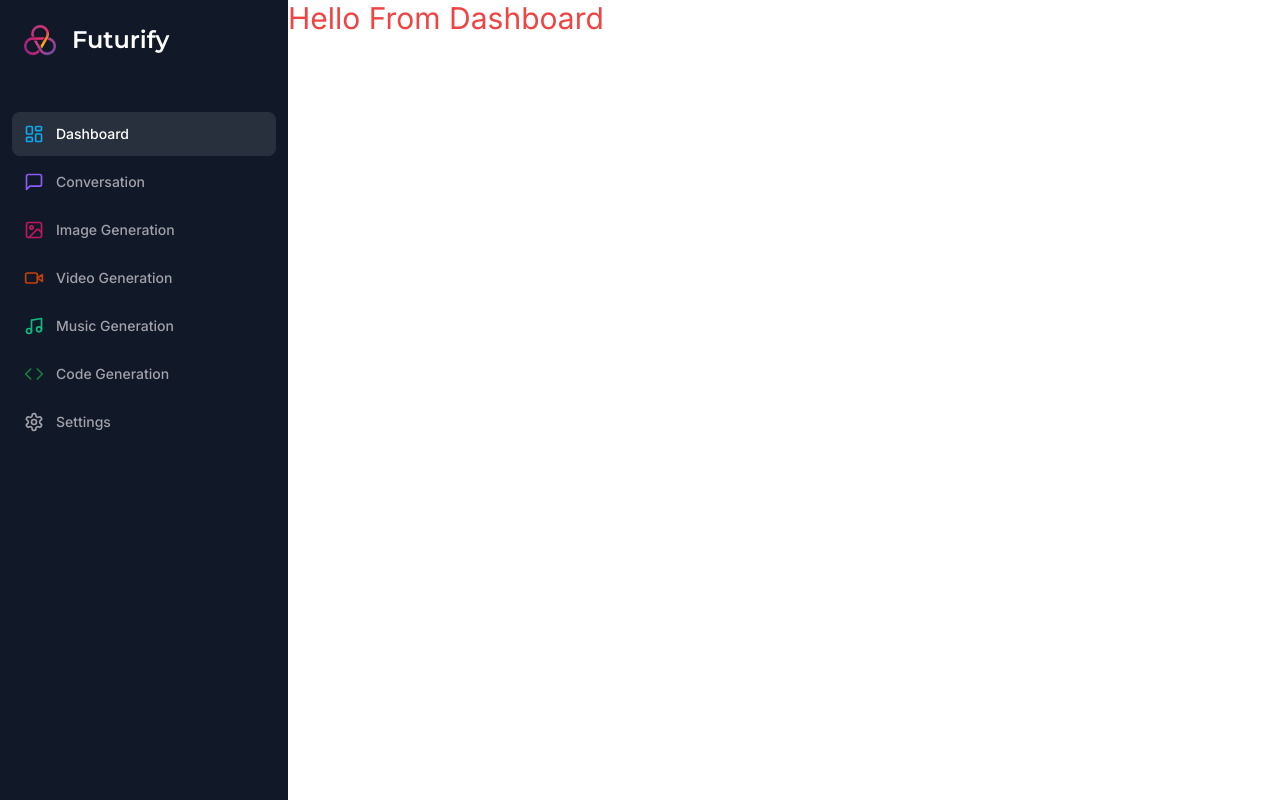
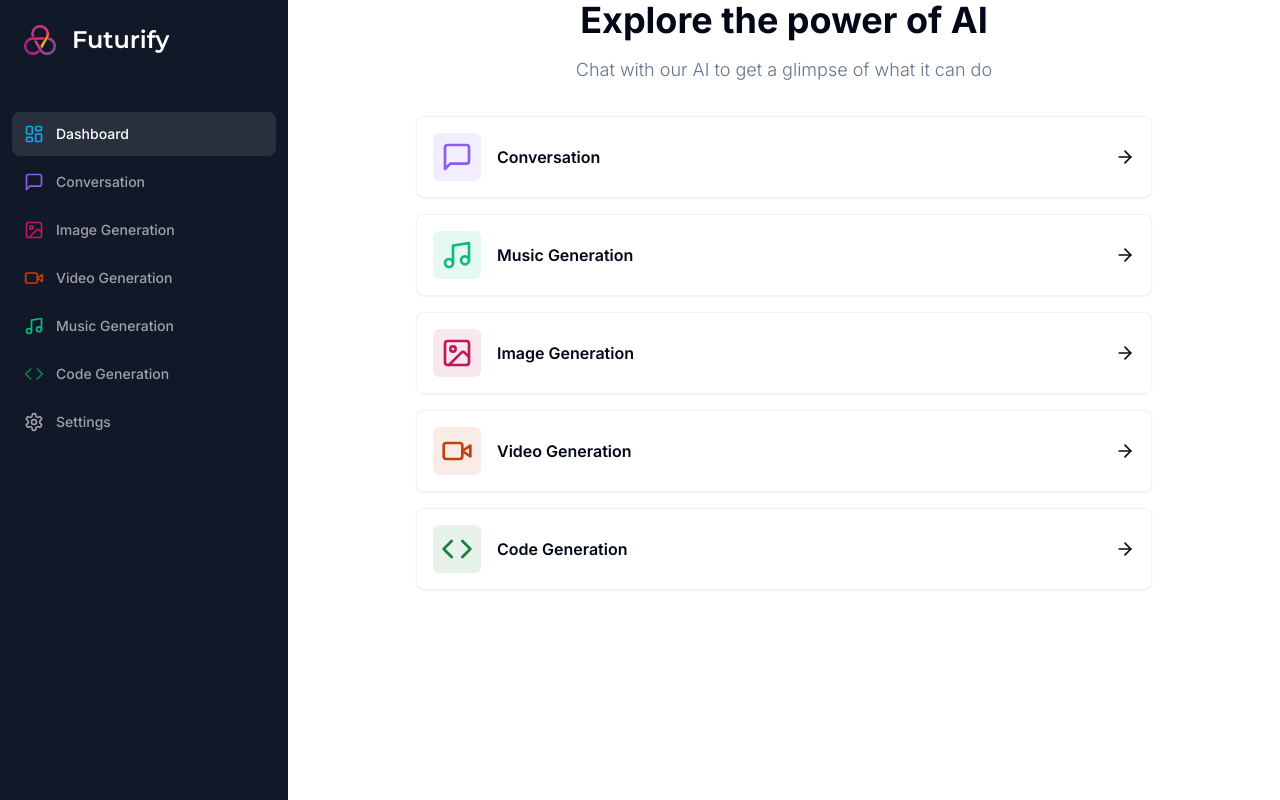
Before and after one commit to clevermiraz/futurify, a Next.js app: page /dashboard in a window 1280 px wide. Built offline with nearby package versions, Linux system fonts and the light colour scheme.

Commit message:
🚀 Dashboard Complete

```diff
--- a/app/(dashboard)/(routes)/dashboard/page.tsx
+++ b/app/(dashboard)/(routes)/dashboard/page.tsx
@@ -1,7 +1,94 @@
+"use client";
+
+import { useRouter } from "next/navigation";
+import { Card } from "@/components/ui/card";
+import { cn } from "@/lib/utils";
+import {
+    ArrowRight,
+    Code,
+    ImageIcon,
+    MessageSquare,
+    Music,
+    VideoIcon,
+} from "lucide-react";
+
+export const tools = [
+    {
+        label: "Conversation",
+        icon: MessageSquare,
+        href: "/conversation",
+        color: "text-violet-500",
+        bgColor: "bg-violet-500/10",
+    },
+    {
+        label: "Music Generation",
+        icon: Music,
+        href: "/music",
+        color: "text-emerald-500",
+        bgColor: "bg-emerald-500/10",
+    },
+    {
+        label: "Image Generation",
+        icon: ImageIcon,
+        color: "text-pink-700",
+        bgColor: "bg-pink-700/10",
+        href: "/image",
+    },
+    {
+        label: "Video Generation",
+        icon: VideoIcon,
+        color: "text-orange-700",
+        bgColor: "bg-orange-700/10",
+        href: "/video",
+    },
+    {
+        label: "Code Generation",
+        icon: Code,
+        color: "text-green-700",
+        bgColor: "bg-green-700/10",
+        href: "/code",
+    },
+];
+
 export default function DashboardPage() {
+    const router = useRouter();
+
     return (
         <>
-            <h1 className="text-3xl text-red-500">Hello From Dashboard</h1>
+            <div className="mb-8 space-y-4">
+                <h2 className="text-2xl md:text-4xl font-bold text-center">
+                    Explore the power of AI
+                </h2>
+
+                <p className="text-muted-foreground font-light text-sm md:text-lg text-center">
+                    Chat with our AI to get a glimpse of what it can do
+                </p>
+            </div>
+
+            <div className="px-4 md:px-20 lg:px-32 space-y-4">
+                {tools.map((tool) => (
+                    <Card
+                        onClick={() => router.push(tool.href)}
+                        key={tool.href}
+                        className="p-4 border-black/5 flex items-center justify-between hover:shadow-md transition cursor-pointer"
+                    >
+                        <div className="flex items-center gap-x-4">
+                            <div
+                                className={cn(
+                                    "p-2 w-fit rounded-md",
+                                    tool.bgColor
+                                )}
+                            >
+                                <tool.icon
+                                    className={cn("w-8 h-8", tool.color)}
+                                />
+                            </div>
+                            <div className="font-semibold">{tool.label}</div>
+                        </div>
+                        <ArrowRight className="w-5 h-5" />
+                    </Card>
+                ))}
+            </div>
         </>
     );
 }
--- /dev/null
+++ b/components/ui/card.tsx
@@ -0,0 +1,79 @@
+import * as React from "react"
+
+import { cn } from "@/lib/utils"
+
+const Card = React.forwardRef<
+  HTMLDivElement,
+  React.HTMLAttributes<HTMLDivElement>
+>(({ className, ...props }, ref) => (
+  <div
+    ref={ref}
+    className={cn(
+      "rounded-lg border bg-card text-card-foreground shadow-sm",
+      className
+    )}
+    {...props}
+  />
+))
+Card.displayName = "Card"
+
+const CardHeader = React.forwardRef<
+  HTMLDivElement,
+  React.HTMLAttributes<HTMLDivElement>
+>(({ className, ...props }, ref) => (
+  <div
+    ref={ref}
+    className={cn("flex flex-col space-y-1.5 p-6", className)}
+    {...props}
+  />
+))
+CardHeader.displayName = "CardHeader"
+
+const CardTitle = React.forwardRef<
+  HTMLParagraphElement,
+  React.HTMLAttributes<HTMLHeadingElement>
+>(({ className, ...props }, ref) => (
+  <h3
+    ref={ref}
+    className={cn(
+      "text-2xl font-semibold leading-none tracking-tight",
+      className
+    )}
+    {...props}
+  />
+))
+CardTitle.displayName = "CardTitle"
+
+const CardDescription = React.forwardRef<
+  HTMLParagraphElement,
+  React.HTMLAttributes<HTMLParagraphElement>
+>(({ className, ...props }, ref) => (
+  <p
+    ref={ref}
+    className={cn("text-sm text-muted-foreground", className)}
+    {...props}
+  />
+))
+CardDescription.displayName = "CardDescription"
+
+const CardContent = React.forwardRef<
+  HTMLDivElement,
+  React.HTMLAttributes<HTMLDivElement>
+>(({ className, ...props }, ref) => (
+  <div ref={ref} className={cn("p-6 pt-0", className)} {...props} />
+))
+CardContent.displayName = "CardContent"
+
+const CardFooter = React.forwardRef<
+  HTMLDivElement,
+  React.HTMLAttributes<HTMLDivElement>
+>(({ className, ...props }, ref) => (
+  <div
+    ref={ref}
+    className={cn("flex items-center p-6 pt-0", className)}
+    {...props}
+  />
+))
+CardFooter.displayName = "CardFooter"
+
+export { Card, CardHeader, CardFooter, CardTitle, CardDescription, CardContent }
```
